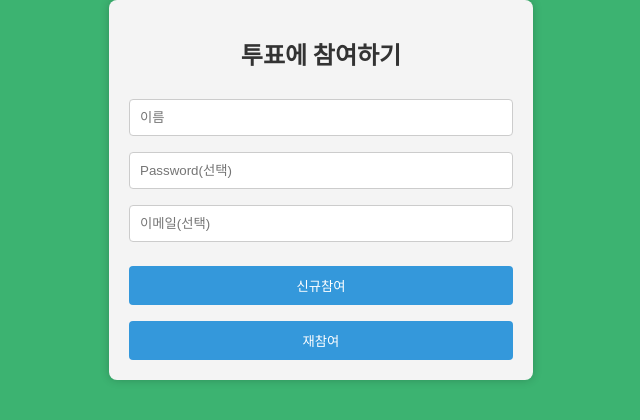
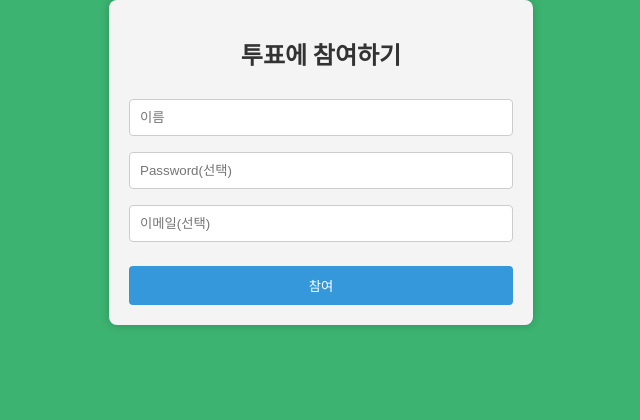
Before and after one commit to mindongmindong/whenMeet, a React (Create React App) app in the folder react-whenMeet/: page /homeparticipate/1 in a window 1280 px wide. Shown: the top 420 px of the page, without its empty margins (319-959 px from the left). Built offline with nearby package versions, Linux system fonts and the light colour scheme.

Commit message:
[EDIT] HomeParticipateForm

```diff
--- a/react-whenMeet/src/components/HomeParticipateForm.js
+++ b/react-whenMeet/src/components/HomeParticipateForm.js
@@ -21,24 +21,25 @@ function HomeParticipateForm() {
     const handleEmail = (event) => {
         setEmail(event.target.value);
     }
-    const checkParticipantExistence = async()=>{
-        try{
+    const checkParticipantExistence = async () => {
+        try {
             const response = await axios.get(`http://localhost:3000/meetings/${id}/participants/?name=${name}`);
             return false;
         }
-        catch(err){
+        catch (err) {
             return true;
         }
     }
 
-    const newHandleSubmit = async (event) => {
+    const handleSubmit = async (event) => {
         event.preventDefault();
         if (name === "") {
             alert('이름을 입력하세요')
         }
         else {
-            let checkParticipant =  await checkParticipantExistence();
-            if(checkParticipant){
+            let checkParticipant = await checkParticipantExistence();
+            console.log(checkParticipant);
+            if (checkParticipant) { // DB에 해당 이름이 존재하지 않으면
                 try {
                     const response = await axios.post(`http://localhost:3000/meetings/${id}/participants`, {
                         name: name,
@@ -46,29 +47,29 @@ function HomeParticipateForm() {
                         email: email
                     });
                     try {
-                        const response = await axios.post(`http://localhost:3000/meetings/${id}/entry`,{
-                            name : name,
-                            password : password
+                        const response = await axios.post(`http://localhost:3000/meetings/${id}/entry`, {
+                            name: name,
+                            password: password
                         }, {
                             withCredentials: true
                         });
 
-                        try{
+                        try {
                             const response = await axios.get(`http://localhost:3000/meetings/${id}/`);
                             const startDate = response.data.startDate;
                             const endDate = response.data.endDate;
                             const startTime = response.data.availableVotingStartTime;
                             const endTime = response.data.availableVotingEndTime;
-                            try{
+                            try {
                                 const response = await axios.get(`http://localhost:3000/meetings/${id}/my/schedules`);
                                 // console.log(startDate, endDate);
-                                navigate('UserTimeInfo', { state: { id:id, startTime:startTime, endTime:endTime, startDate: startDate, endDate: endDate, schedules:response.data.schedules }});
+                                navigate('UserTimeInfo', { state: { id: id, startTime: startTime, endTime: endTime, startDate: startDate, endDate: endDate, schedules: response.data.schedules } });
                             }
-                            catch(e){
+                            catch (e) {
                                 console.log(e);
                             }
                         }
-                        catch(e){
+                        catch (e) {
                             console.log(e);
                         }
                     }
@@ -79,7 +80,7 @@ function HomeParticipateForm() {
                             } else if (error.response.status === 404) {
                                 alert('해당하는 이름이 존재하지 않습니다');
                             }
-                            else if(error.response.status === 400){
+                            else if (error.response.status === 400) {
                                 alert("비밀번호를 설정하셨습니다. 비밀번호를 입력해주세요")
                             }
                             else {
@@ -94,40 +95,36 @@ function HomeParticipateForm() {
                     console.error(error);
                 }
             }
-            else{
-                alert('이미 존재하는 이름입니다.');
+            else { // 이미 DB에 참여자가 존재하는 경우
+                try {
+                    const response = await axios.get(`http://localhost:3000/meetings/${id}/my/schedules`); //투표 여부 확인을 위해
+                    if (response.data.schedules.length) { // 투표를 진행하였으면 결과 페이지로 이동
+                        navigate('ResultEnd');
                     }
-        }
-    };
-    const oldHandleSubmit = async (event) => {
-        event.preventDefault();
-        if (name === "") {
-            alert('이름을 입력하세요')
-        }
-        else {
-            try {
-                const response = await axios.post(`http://localhost:3000/meetings/${id}/entry`,{
-                    name : name,
-                    password : password
+                    else { // 투표를 안했으면 투표페이지로 이동
+                        try { // 쿠키 재생성
+                            await axios.post(`http://localhost:3000/meetings/${id}/entry`, {
+                                name: name,
+                                password: password
                             }, {
                                 withCredentials: true
                             });
-                try{
+                            try {
                                 const response = await axios.get(`http://localhost:3000/meetings/${id}/`);
                                 const startDate = response.data.startDate;
                                 const endDate = response.data.endDate;
                                 const startTime = response.data.availableVotingStartTime;
                                 const endTime = response.data.availableVotingEndTime;
-                    try{
+                                try {
                                     const response = await axios.get(`http://localhost:3000/meetings/${id}/my/schedules`);
                                     // console.log(startDate, endDate);
-                        navigate('UserTimeInfo', { state: { id:id, startTime:startTime, endTime:endTime, startDate: startDate, endDate: endDate, schedules:response.data.schedules }});
+                                    navigate('UserTimeInfo', { state: { id: id, startTime: startTime, endTime: endTime, startDate: startDate, endDate: endDate, schedules: response.data.schedules } });
                                 }
-                    catch(e){
+                                catch (e) {
                                     console.log(e);
                                 }
                             }
-                catch(e){
+                            catch (e) {
                                 console.log(e);
                             }
                         }
@@ -138,7 +135,7 @@ function HomeParticipateForm() {
                                 } else if (error.response.status === 404) {
                                     alert('해당하는 이름이 존재하지 않습니다');
                                 }
-                    else if(error.response.status === 400){
+                                else if (error.response.status === 400) {
                                     alert("비밀번호를 설정하셨습니다. 비밀번호를 입력해주세요")
                                 }
                                 else {
@@ -147,7 +144,12 @@ function HomeParticipateForm() {
                             } else {
                                 console.error(error);
                             }
-
+                        }
+                    }
+                }
+                catch (error) {
+                    console.err(error);
+                }
             }
         }
     };
@@ -156,7 +158,6 @@ function HomeParticipateForm() {
         <form>
             <div>
                 <h1>투표에 참여하기</h1>
-                {console.log({id})}
                 <Input
                     type="text"
                     value={name}
@@ -177,13 +178,8 @@ function HomeParticipateForm() {
                 />
                 <Button
                     type='submit'
-                    text='신규참여'
-                    onClick={newHandleSubmit}
-                />
-                <Button
-                    type='submit'
-                    text='재참여'
-                    onClick={oldHandleSubmit}
+                    text='참여'
+                    onClick={handleSubmit}
                 />
             </div>
         </form>
--- a/react-whenMeet/src/components/MeetingInfoForm.js
+++ b/react-whenMeet/src/components/MeetingInfoForm.js
@@ -23,7 +23,13 @@ function MeetingInfoForm() {
     }
 
     const handleNumber = (event) => {
-        setNumber(event.target.value);
+        const inputValue = event.target.value;
+        if(inputValue >= 0){
+            setNumber(inputValue);
+        }
+        else{
+            alert("양수만을 입력하세요");
+        }
     }
 
     const handleVoteEnd = (event) => {
@@ -67,8 +73,8 @@ function MeetingInfoForm() {
                     purpose: transformedPurpose,
                     startDate: usingDate.startDate,
                     endDate: usingDate.endDate,
-                    availableVotingStartTime : startTime,
-                    availableVotingEndTime : endTime,
+                    availableVotingStartTime: startTime,
+                    availableVotingEndTime: endTime,
                     maxParticipants: number,
                     voteExpiresAt: endVote
                 });
@@ -101,9 +107,9 @@ function MeetingInfoForm() {
                 <Calendar usingDate={usingDate} setUsingDate={setUsingDate} />
                 <div className="timeStartEnd">
                     투표 가능 시간
-                    <TimeInput onTimeChange={handleStartTimeChange}/>
+                    <TimeInput onTimeChange={handleStartTimeChange} />
                     ~
-                    <TimeInput onTimeChange={handleEndTimeChange}/>
+                    <TimeInput onTimeChange={handleEndTimeChange} />
                 </div>
                 <Input
                     type="number"
```
Lines whose indentation alone changed are shown as unchanged.
